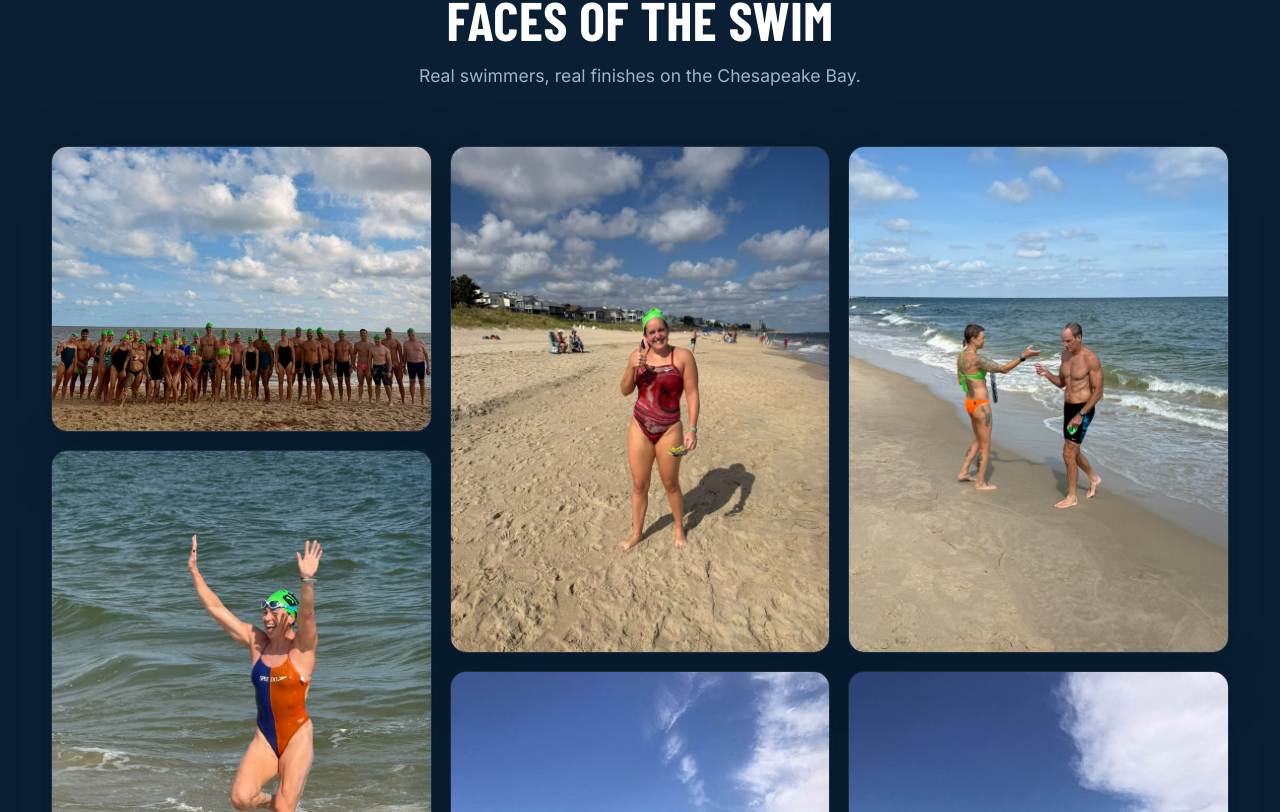
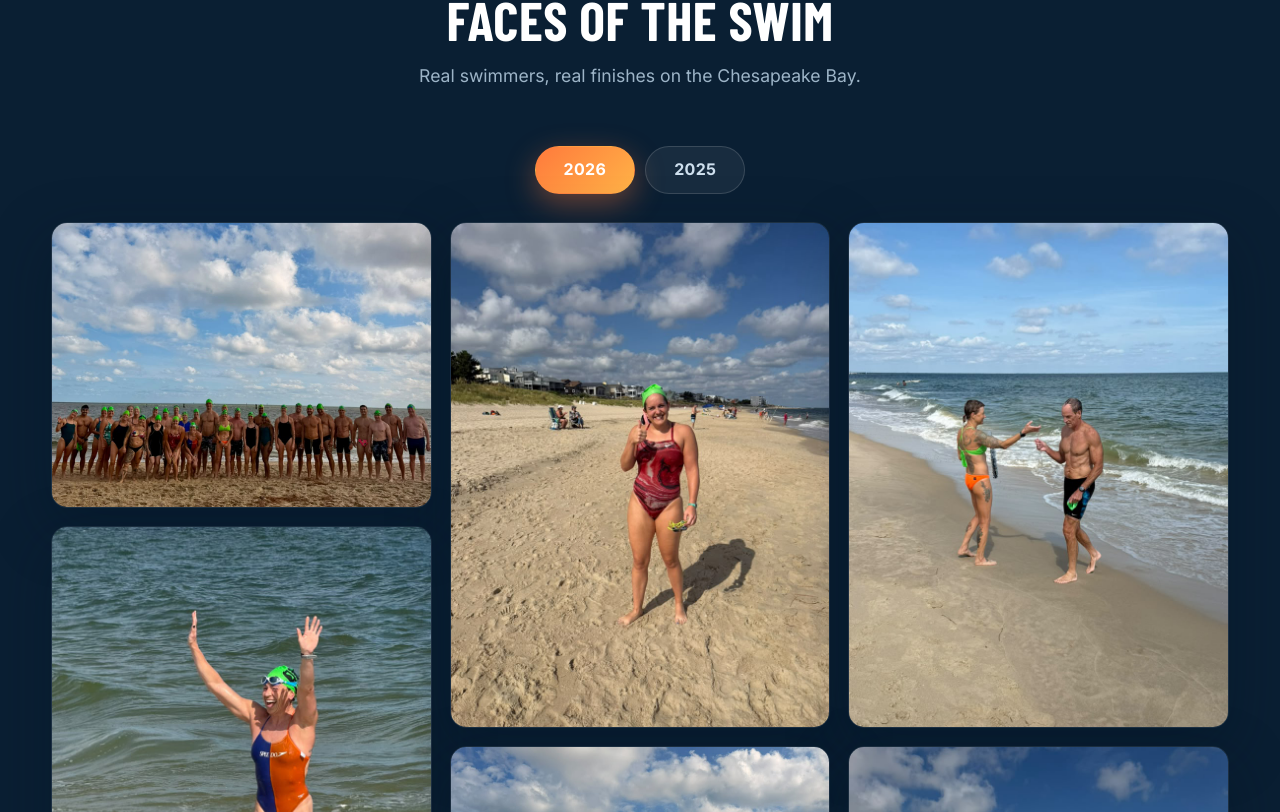
Before and after one commit to swimnerdtim/bridge-to-bridge, a React (Vite) app: page / in a window 1280 px wide. Shown: the part 3708-4520 px from the top of the page. Built offline with nearby package versions, Linux system fonts and the light colour scheme; a web font is replaced by a local one.

Commit message:
Gallery: restore 2026/2025 year toggle button with masonry layout (uncropped)

```diff
--- a/src/App.jsx
+++ b/src/App.jsx
@@ -68,50 +68,20 @@ const EVENT = {
   contactEmail: 'masters@swimnerd.com',
 }
 
-// ─── Event photo gallery (2025 + 2026 combined) ───
-// size: 'wide' = 2 cols, 'tall' = 2 rows, undefined = 1x1
-const GALLERY_PHOTOS = [
-  { src: y26_lineup_wide, size: 'wide' },
-  { src: y26_jumping, size: 'tall' },
-  { src: y25_swimmer_surf_wide, size: 'wide' },
-  { src: y25_arms_raised, size: 'tall' },
-  { src: y26_peace },
-  { src: y26_masters_high_five },
-  { src: y25_group_cbbt },
-  { src: y26_beach_cbbt_wide, size: 'wide' },
-  { src: y26_running_tall, size: 'tall' },
-  { src: y25_sprint },
-  { src: y26_three_posing },
-  { src: y25_flex },
-  { src: y26_mass_start_wide, size: 'wide' },
-  { src: y25_high_five },
-  { src: y26_thumbs_smile },
-  { src: y25_running_wide, size: 'tall' },
-  { src: y26_two_in_surf },
-  { src: y25_two_smiling },
-  { src: y26_green_smile },
-  { src: y25_three_finishers, size: 'wide' },
-  { src: y26_under_bridge },
-  { src: y25_shoreline, size: 'tall' },
-  { src: y26_waving },
-  { src: y25_arms_wide },
-  { src: y26_moody_sky_wide, size: 'wide' },
-  { src: y25_fins },
-  { src: y26_pink_suit },
-  { src: y25_thumbs_up },
-  { src: y26_two_chatting },
-  { src: y25_buoy },
-  { src: y26_start_cluster_wide, size: 'wide' },
-  { src: y26_thumbs_jammers },
-  { src: y25_two_emerging },
-  { src: y26_frog_cap },
-  { src: y25_wading_sky },
-  { src: y26_crab_cap },
-  { src: y26_wading_horizon },
-  { src: y25_two_swimmers },
-  { src: y26_green_logo },
-  { src: y26_wading_camo },
-  { src: y26_standing },
+// ─── Event photo galleries (by year) ───
+const GALLERY_2026 = [
+  y26_lineup_wide, y26_jumping, y26_mass_start_wide, y26_peace, y26_masters_high_five,
+  y26_beach_cbbt_wide, y26_running_tall, y26_three_posing, y26_thumbs_smile, y26_start_cluster_wide,
+  y26_two_in_surf, y26_green_smile, y26_under_bridge, y26_moody_sky_wide, y26_waving,
+  y26_pink_suit, y26_two_chatting, y26_thumbs_jammers, y26_wading_horizon, y26_frog_cap,
+  y26_crab_cap, y26_green_logo, y26_wading_camo, y26_standing,
+]
+
+const GALLERY_2025 = [
+  y25_swimmer_surf_wide, y25_arms_raised, y25_group_cbbt, y25_three_finishers, y25_running_wide,
+  y25_sprint, y25_flex, y25_high_five, y25_two_smiling, y25_shoreline,
+  y25_arms_wide, y25_fins, y25_thumbs_up, y25_buoy, y25_two_emerging,
+  y25_wading_sky, y25_two_swimmers,
 ]
 
 const NAV = [
@@ -175,7 +145,10 @@ function useScrolled() {
 export default function App() {
   const scrolled = useScrolled()
   const [openFaq, setOpenFaq] = useState(0)
+  const [galleryYear, setGalleryYear] = useState('2026')
   const route = useHashRoute()
+
+  const activeGallery = galleryYear === '2026' ? GALLERY_2026 : GALLERY_2025
 
   // Dedicated waiver page route
   useEffect(() => {
@@ -371,13 +344,24 @@ export default function App() {
             <h2>Faces of the Swim</h2>
             <p>Real swimmers, real finishes on the Chesapeake Bay.</p>
           </div>
+          <div className="gallery-tabs" role="tablist" aria-label="Photo year">
+            <button
+              role="tab"
+              aria-selected={galleryYear === '2026'}
+              className={`gallery-tab${galleryYear === '2026' ? ' active' : ''}`}
+              onClick={() => setGalleryYear('2026')}
+            >2026</button>
+            <button
+              role="tab"
+              aria-selected={galleryYear === '2025'}
+              className={`gallery-tab${galleryYear === '2025' ? ' active' : ''}`}
+              onClick={() => setGalleryYear('2025')}
+            >2025</button>
+          </div>
           <div className="gallery-grid">
-            {GALLERY_PHOTOS.map((photo, i) => (
-              <figure
-                key={i}
-                className="gallery-item"
-              >
-                <img src={photo.src} alt="Chic's Beach Bridge to Bridge open water swim" loading="lazy" />
+            {activeGallery.map((src, i) => (
+              <figure key={`${galleryYear}-${i}`} className="gallery-item">
+                <img src={src} alt="Chic's Beach Bridge to Bridge open water swim" loading="lazy" />
               </figure>
             ))}
           </div>
--- a/src/styles.css
+++ b/src/styles.css
@@ -374,6 +374,20 @@ section { padding: 96px 0; }
 
 /* ─── GALLERY ─── */
 .gallery { background: var(--navy); }
+.gallery-tabs {
+  display: flex; justify-content: center; gap: 10px; margin: 0 auto 28px;
+}
+.gallery-tab {
+  font: inherit; font-weight: 700; font-size: 1rem; letter-spacing: 0.02em;
+  color: #cfe0ee; background: rgba(255,255,255,0.06);
+  border: 1px solid rgba(255,255,255,0.14); border-radius: 999px;
+  padding: 10px 28px; cursor: pointer; transition: all 0.2s ease;
+}
+.gallery-tab:hover { background: rgba(255,255,255,0.12); color: #fff; }
+.gallery-tab.active {
+  color: #fff; background: linear-gradient(135deg, var(--accent) 0%, var(--accent-2) 100%);
+  border-color: transparent; box-shadow: 0 10px 30px rgba(255, 122, 60, 0.4);
+}
 .gallery-grid {
   column-count: 3; column-gap: 18px;
 }
```
